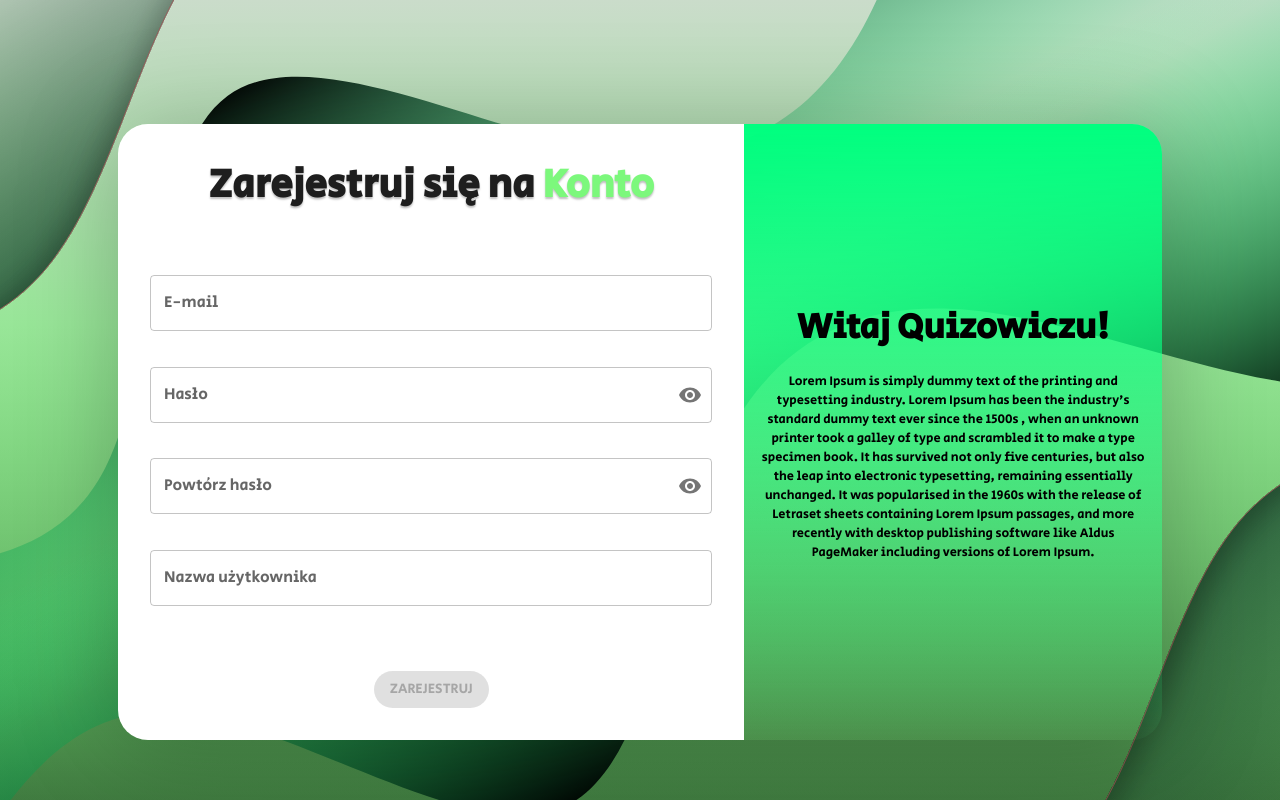
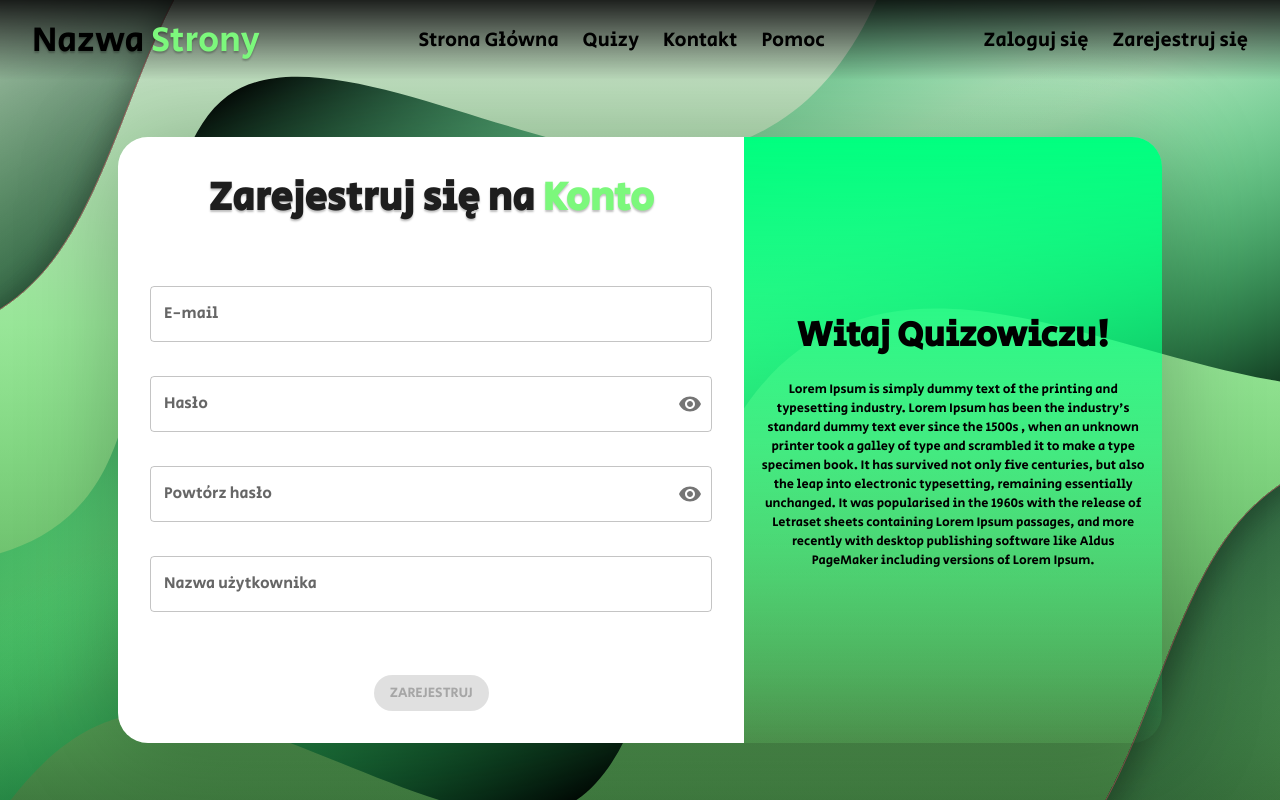
Before and after one commit to Szocik01/Projekt_inzynierski_frontend, a React (Create React App) app: page /register in a window 1280 px wide. Built offline with nearby package versions, Linux system fonts and the light colour scheme.

Commit message:
Add demo navbar

```diff
--- a/src/App.tsx
+++ b/src/App.tsx
@@ -5,12 +5,13 @@ import { useDispatch, useSelector } from "react-redux";
 import { ReduxAppState } from "./storage/redux";
 import PageNotFound from "./pages/PageNotFound";
 import { AuthSliceState, authSliceActions } from "./storage/authSlice";
-import { useLayoutEffect, useState } from "react";
+import { useCallback, useLayoutEffect, useState } from "react";
 import { Global } from "@emotion/react";
 import useHttp from "./hooks/useHttp";
 import { API_CALL_URL_BASE } from "./utils/Constants";
 import setSingleCookie from "./utils/SetSingleCookie";
 import ContentLoading from "./components/UtilityComponents/ContentLoading";
+import Navigation from "./components/NavigationComponents/Navigation";
 
 const App = () => {
   const { token, userId } = useSelector<ReduxAppState, AuthSliceState>(
@@ -27,7 +28,7 @@ const App = () => {
 
   const dispatch = useDispatch();
 
-  const handleResponse = (response: Response) => {
+  const handleResponse = useCallback((response: Response) => {
     return response.json().then((data) => {
       if (data.status_code >= 400 && data.status_code <= 599) {
         throw new Error(data.message);
@@ -41,12 +42,12 @@ const App = () => {
       }))
       setLoading(false);
     });
-  };
+  },[dispatch]);
 
-  const handleError = (error: Error) => {
+  const handleError = useCallback((error: Error) => {
     console.warn(error.message);
     setLoading(false);
-  };
+  },[]);
 
   useLayoutEffect(() => {
     const cookiesArray = document.cookie.split(";");
@@ -81,7 +82,7 @@ const App = () => {
         Authorization: `Bearer ${authData.token}`,
       },
     });
-  }, [dispatch]);
+  }, [dispatch,refreshToken,handleResponse,handleError]);
 
   return (
     <>
@@ -100,11 +101,12 @@ const App = () => {
             backgroundPosition: "center",
             backgroundSize: "cover",
             backgroundAttachment: "fixed",
-            padding: "5rem 0 1rem 0",
+            padding: "5.5rem 0 0.5rem 0",
           },
         }}
       />
       {isLoading && <ContentLoading blurOverlay={true}/>}
+      <Navigation/>
       <Routes>
         {token && userId ? (
           <Route
--- a/src/components/AuthComponents/AuthGlobalStyles.ts
+++ b/src/components/AuthComponents/AuthGlobalStyles.ts
@@ -39,7 +39,7 @@ export const formStyles = css({
   flexDirection: "column",
   padding: "2rem 1rem",
   width: "100%",
-  gap: "0.8rem",
+  gap: "0.7rem",
   flexShrink: 0,
   ".MuiInputLabel-root.Mui-focused":{
     color:"#00F800"
@@ -84,7 +84,7 @@ export const descriptionPanelStyles = css({
   }
 });
 
-export const buttonStyles ={
+export const baseButtonStyles ={
     borderRadius: "20px",
     background: "linear-gradient(179deg, #00964B 1.16%, rgba(255, 255, 255, 0.5) 176.09%)",
     boxShadow: "0px 2px 2px rgba(0, 0, 0, 0.25)",
@@ -103,7 +103,7 @@ export const httpErrorStyles=css({
     height:"16.8px"
 })
 
-export const redirectionSectionStyle = css({
+export const redirectionSectionStyles = css({
   display: "block",
   textAlign: "center",
   [mediaUp("md")]:{
@@ -111,4 +111,4 @@ export const redirectionSectionStyle = css({
   }
 })
 
-export const serializedButtonStyles = css(buttonStyles);
+export const serializedBaseButtonStyles = css(baseButtonStyles);
--- /dev/null
+++ b/src/components/NavigationComponents/Navbar.tsx
@@ -0,0 +1,107 @@
+/** @jsxImportSource @emotion/react */
+import { css } from "@emotion/react";
+import resolveLastWordColor from "../../utils/ResolveLastWordColor";
+import { Link, NavLink } from "react-router-dom";
+
+const navbarStyles = css({
+  width: "100%",
+  height: "100%",
+  display: "flex",
+  flexDirection: "row",
+  flexWrap: "nowrap",
+  alignItems: "center",
+  justifyContent: "space-between",
+  gap: "2rem",
+  a: {
+    color: "black",
+    textDecoration: "none",
+    fontSize: "1.25rem",
+  },
+});
+
+const navbarSideLeftStyles = css({
+  fontSize: "2.2rem",
+  textShadow: "0px 2px 2px rgba(0, 0, 0, 0.25)",
+  span: {
+    color: "#7CF87C",
+  },
+});
+
+const navbarCenterStyles = css({
+  display: "flex",
+  flexDirection: "row",
+  flexWrap: "nowrap",
+  alignItems: "center",
+  a: {
+    padding: "0 0.75rem",
+    position: "relative",
+    "&:before": {
+      transition: "ease-out 0.3s transform",
+      content: '""',
+      height: "0.8px",
+      backgroundColor: "#00F800",
+      width: "100%",
+      transform: "scaleX(0)",
+        position:"absolute",
+        left: 0,
+        bottom: "-0.2rem",
+        transformOrigin:"right"
+    },
+
+    "&:hover::before": {
+      transform: "scaleX(1)",
+      transformOrigin:"left"
+    },
+    "&.active": {
+      color: "#00F800",
+    },
+  },
+});
+
+const navbarSideRightStyles = css({
+  display: "flex",
+  alignItems: "center",
+  gap: "1.5rem",
+});
+
+const Navbar = () => {
+  return (
+    <div css={navbarStyles}>
+      <div css={navbarSideLeftStyles}>
+        {resolveLastWordColor("Nazwa Strony")}
+      </div>
+      <div css={navbarCenterStyles}>
+        <NavLink
+          to="/"
+          className={({ isActive }) => (isActive ? "active" : "")}
+        >
+          Strona Główna
+        </NavLink>
+        <NavLink
+          to="/quizes"
+          className={({ isActive }) => (isActive ? "active" : "")}
+        >
+          Quizy
+        </NavLink>
+        <NavLink
+          to="/contact"
+          className={({ isActive }) => (isActive ? "active" : "")}
+        >
+          Kontakt
+        </NavLink>
+        <NavLink
+          to="/help"
+          className={({ isActive }) => (isActive ? "active" : "")}
+        >
+          Pomoc
+        </NavLink>
+      </div>
+      <div css={navbarSideRightStyles}>
+        <Link to="/login">Zaloguj się</Link>
+        <Link to="/register">Zarejestruj się</Link>
+      </div>
+    </div>
+  );
+};
+
+export default Navbar;
--- /dev/null
+++ b/src/components/NavigationComponents/Navigation.tsx
@@ -0,0 +1,28 @@
+/** @jsxImportSource @emotion/react */
+
+import { css } from "@emotion/react";
+import { useState } from "react";
+import Sidebar from "./Sidebar";
+import Navbar from "./Navbar";
+
+const headerStyles = css({
+    position: "fixed",
+    left: 0,
+    top:0,
+    width: "100%",
+    height: "5rem",
+    padding: "0 2rem",
+    background: "linear-gradient(180deg, rgba(0, 0, 0, 0.85) 0%, rgba(0, 0, 0, 0.00) 100%)"
+});
+
+const Navigation = ()=>{
+
+    const [isUnfolded, setUnfolded] = useState(false);
+
+    return <header css={headerStyles}>
+        <Navbar/>
+        <Sidebar/>
+    </header>
+}
+
+export default Navigation;
--- /dev/null
+++ b/src/components/NavigationComponents/Sidebar.tsx
@@ -0,0 +1,7 @@
+/** @jsxImportSource @emotion/react */
+
+const Sidebar = ()=>{
+    return<></>
+}
+
+export default Sidebar;
--- a/src/pages/Login.tsx
+++ b/src/pages/Login.tsx
@@ -9,26 +9,18 @@ import { useDispatch } from "react-redux";
 import { authSliceActions } from "../storage/authSlice";
 import ContentLoading from "../components/UtilityComponents/ContentLoading";
 import setSingleCookie from "../utils/SetSingleCookie";
-import parse from "html-react-parser";
+import resolveLastWordColor from "../utils/ResolveLastWordColor";
 import {
   authPanelStyles,
   customSingleColumnStyles,
   formStyles,
   headerStyles,
   descriptionPanelStyles,
-  buttonStyles,
+  baseButtonStyles,
   httpErrorStyles,
-  redirectionSectionStyle
+  redirectionSectionStyles
 } from "../components/AuthComponents/AuthGlobalStyles";
 import { Link } from "react-router-dom";
-
-function resolveLastWordColor(text: string) {
-  const splittedString = text.split(" ");
-  splittedString[splittedString.length - 1] = `<span>${
-    splittedString[splittedString.length - 1]
-  }</span>`;
-  return parse(splittedString.join(" "));
-}
 
 const Login = () => {
   const [loginData, setLoginData] = useState({
@@ -157,11 +149,11 @@ const Login = () => {
             variant="contained"
             disabled={!!emailError || !!passwordError}
             type="submit"
-            sx={buttonStyles}
+            sx={baseButtonStyles}
           >
             Zaloguj
           </Button>
-          <span css={redirectionSectionStyle}>
+          <span css={redirectionSectionStyles}>
             Nie posiadasz jeszcze konta?{" "}
             <Link to="/register">Zarejestruj się</Link>
           </span>
--- a/src/pages/Register.tsx
+++ b/src/pages/Register.tsx
@@ -9,26 +9,18 @@ import { useDispatch } from "react-redux";
 import { authSliceActions } from "../storage/authSlice";
 import ContentLoading from "../components/UtilityComponents/ContentLoading";
 import setSingleCookie from "../utils/SetSingleCookie";
-import parse from "html-react-parser";
+import resolveLastWordColor from "../utils/ResolveLastWordColor";
 import {
   authPanelStyles,
   customSingleColumnStyles,
   formStyles,
   headerStyles,
   descriptionPanelStyles,
-  buttonStyles,
+  baseButtonStyles,
   httpErrorStyles,
-  redirectionSectionStyle
+  redirectionSectionStyles
 } from "../components/AuthComponents/AuthGlobalStyles";
 import { Link } from "react-router-dom";
-
-function resolveLastWordColor(text: string) {
-  const splittedString = text.split(" ");
-  splittedString[splittedString.length - 1] = `<span>${
-    splittedString[splittedString.length - 1]
-  }</span>`;
-  return parse(splittedString.join(" "));
-}
 
 const Register = () => {
   const [registerData, setRegisterData] = useState({
@@ -184,11 +176,11 @@ const Register = () => {
               !!userNameError
             }
             type="submit"
-            sx={buttonStyles}
+            sx={baseButtonStyles}
           >
             Zarejestruj
           </Button>
-          <span css={redirectionSectionStyle}>
+          <span css={redirectionSectionStyles}>
             Posiadasz już konto?{" "}
             <Link to="/login">Zaloguj się</Link>
           </span>
--- /dev/null
+++ b/src/utils/ResolveLastWordColor.ts
@@ -0,0 +1,9 @@
+import parse from "html-react-parser";
+
+export default function resolveLastWordColor(text: string) {
+  const splittedString = text.split(" ");
+  splittedString[splittedString.length - 1] = `<span>${
+    splittedString[splittedString.length - 1]
+  }</span>`;
+  return parse(splittedString.join(" "));
+}
```
